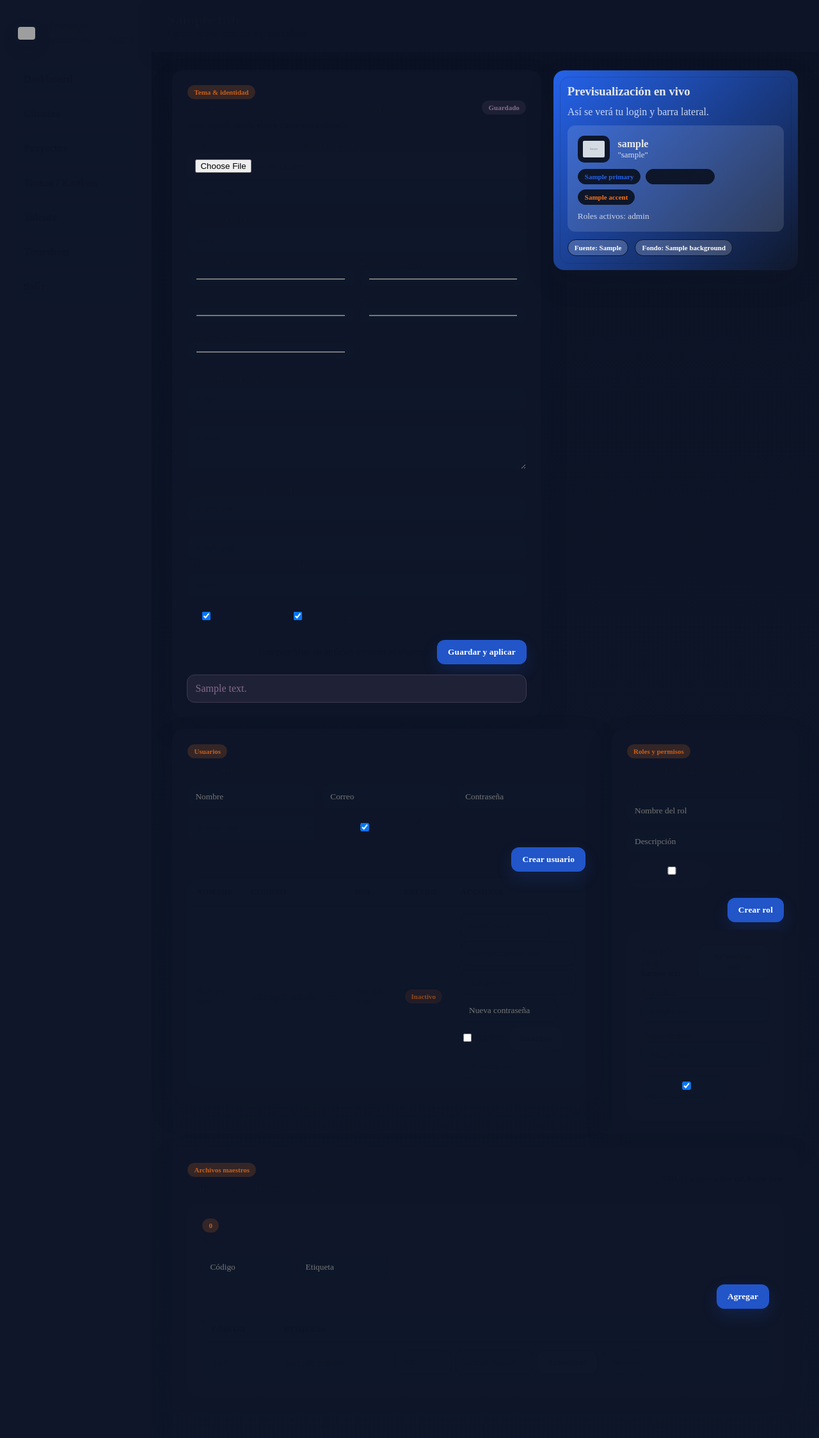
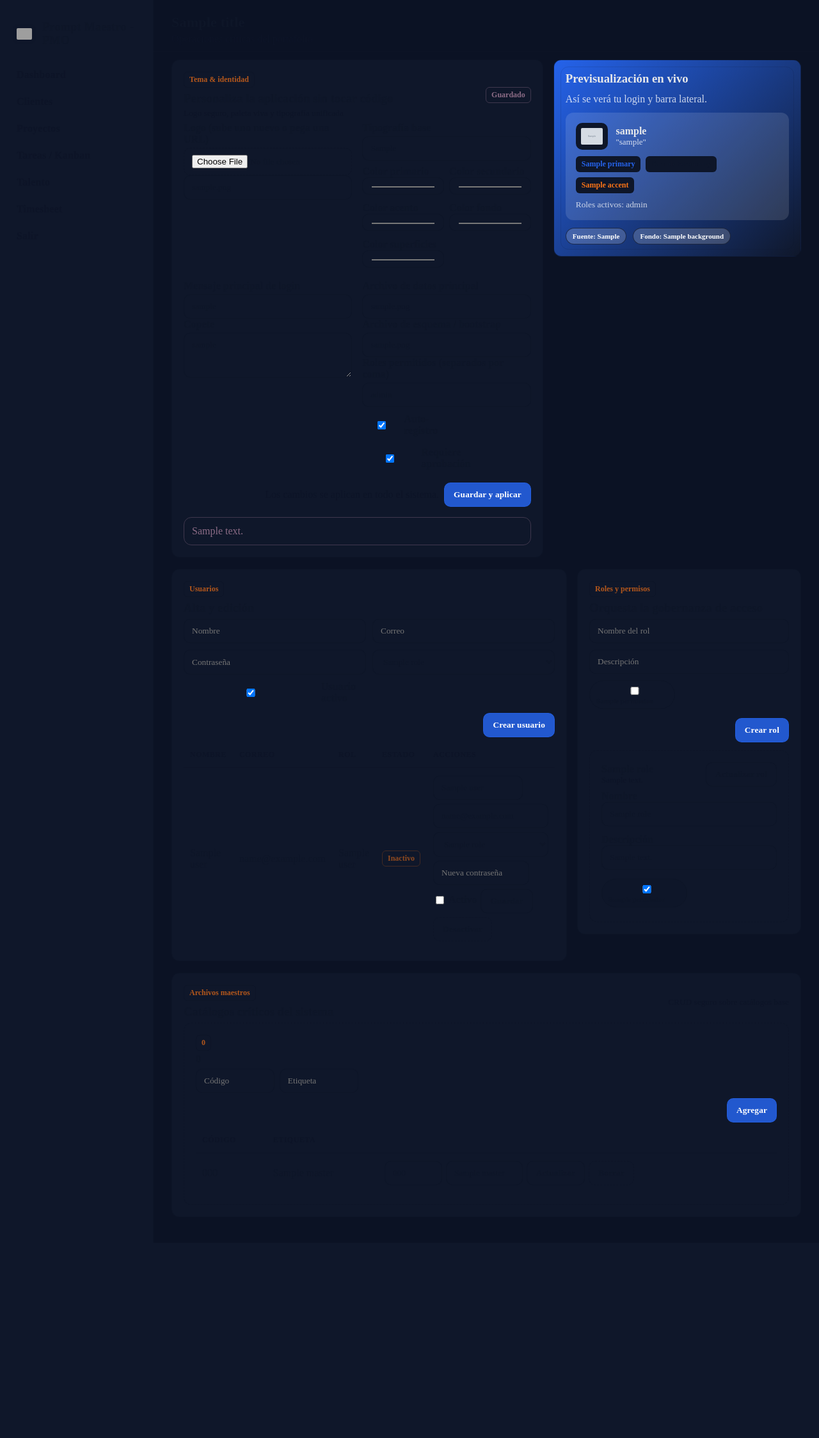
Before and after one commit to doriangomez/adminprojects, a PHP site: template src/Views/config/index.php in a window 1280 px wide. Shown: the whole page at 64% size. After the commit the page ends 1754 px from the top, so only its background shows below. Run offline with PHP 8.4, Linux system fonts and the light colour scheme; the template is opened without the code that fills it: most values are stand-ins (such as "Sample title", 1, 10 or a date in 2020); grey boxes marked "Sample" are stand-in pictures; grey boxes are pictures that could not be loaded.

Commit message:
Refine minimal UI theme

```diff
--- a/src/Views/layout/header.php
+++ b/src/Views/layout/header.php
@@ -22,20 +22,13 @@ $normalizedPath = str_starts_with($requestPath, $basePath)
             --background: <?= htmlspecialchars($theme['background']) ?>;
             --surface: <?= htmlspecialchars($theme['surface'] ?? $theme['background']) ?>;
             --font-family: <?= htmlspecialchars($theme['font_family'] ?? "'Inter', system-ui, -apple-system, BlinkMacSystemFont, 'Segoe UI', sans-serif") ?>;
-            --text: color-mix(in srgb, var(--secondary) 74%, var(--background) 26%);
-            --muted: color-mix(in srgb, var(--text) 62%, var(--background) 38%);
-            --panel: color-mix(in srgb, var(--surface) 86%, var(--background) 14%);
-            --panel-strong: color-mix(in srgb, var(--surface) 70%, var(--background) 30%);
-            --border: color-mix(in srgb, var(--surface) 58%, var(--background) 42%);
-            --border-strong: color-mix(in srgb, var(--secondary) 18%, var(--border) 82%);
-            --shadow: 0 18px 46px color-mix(in srgb, var(--secondary) 12%, transparent);
-            --soft-primary: color-mix(in srgb, var(--primary) 16%, var(--panel) 84%);
-            --soft-secondary: color-mix(in srgb, var(--secondary) 12%, var(--panel) 88%);
-            --soft-accent: color-mix(in srgb, var(--accent) 16%, var(--panel) 84%);
-            --positive: color-mix(in srgb, var(--primary) 55%, var(--accent) 45%);
-            --warning: color-mix(in srgb, var(--accent) 64%, var(--secondary) 36%);
+            --text: color-mix(in srgb, var(--secondary) 70%, var(--background) 30%);
+            --muted: color-mix(in srgb, var(--text) 60%, var(--background) 40%);
+            --panel: color-mix(in srgb, var(--surface) 85%, var(--background) 15%);
+            --border: color-mix(in srgb, var(--surface) 55%, var(--background) 45%);
+            --positive: color-mix(in srgb, var(--primary) 52%, var(--accent) 48%);
+            --warning: color-mix(in srgb, var(--accent) 60%, var(--secondary) 40%);
             --danger: color-mix(in srgb, var(--accent) 55%, var(--secondary) 45%);
-            --surface-veil: color-mix(in srgb, var(--panel) 82%, transparent);
         }
         * {
             box-sizing: border-box;
@@ -44,93 +37,81 @@ $normalizedPath = str_starts_with($requestPath, $basePath)
         body {
             margin: 0;
             display: flex;
-            background: linear-gradient(165deg, color-mix(in srgb, var(--background) 88%, var(--surface) 12%), color-mix(in srgb, var(--surface) 90%, var(--background) 10%));
+            background: color-mix(in srgb, var(--background) 96%, var(--surface) 4%);
             color: var(--text);
         }
         .sidebar {
-            width: 270px;
-            background: color-mix(in srgb, var(--surface) 88%, var(--background) 12%);
+            width: 240px;
+            background: color-mix(in srgb, var(--surface) 92%, var(--background) 8%);
             color: var(--muted);
             min-height: 100vh;
-            padding: 30px 22px;
+            padding: 32px 20px;
             position: sticky;
             top: 0;
             border-right: 1px solid var(--border);
-            box-shadow: 10px 0 26px color-mix(in srgb, var(--secondary) 8%, transparent);
         }
         .sidebar h1 {
-            margin: 0 0 28px 0;
-            font-size: 19px;
+            margin: 0 0 24px 0;
+            font-size: 18px;
             display:flex;
             align-items:center;
-            gap:12px;
-            letter-spacing: 0.04em;
+            gap:10px;
+            letter-spacing: 0.02em;
             color: var(--text);
+            font-weight: 700;
         }
         .sidebar h1 img {
-            height: 32px;
-            border-radius: 10px;
-            background: var(--panel);
+            height: 30px;
+            border-radius: 8px;
+            background: color-mix(in srgb, var(--surface) 90%, transparent);
             padding:6px;
-            box-shadow: 0 10px 20px color-mix(in srgb, var(--secondary) 12%, transparent);
         }
         .sidebar nav {
             display:flex;
             flex-direction:column;
-            gap:10px;
+            gap:4px;
         }
         .sidebar a {
-            display: flex;
-            align-items:center;
+            display: block;
             color: var(--muted);
             text-decoration: none;
-            padding: 12px 14px;
-            border-radius: 12px;
-            font-weight: 700;
+            padding: 10px 4px;
+            border-radius: 6px;
+            font-weight: 600;
             letter-spacing: 0.01em;
-            transition: all 0.18s ease;
-            border: 1px solid transparent;
-            background: color-mix(in srgb, var(--surface) 6%, transparent);
+            border-left: 2px solid transparent;
         }
-        .sidebar a:hover {
-            color: var(--text);
-            background: color-mix(in srgb, var(--surface) 12%, transparent);
-            border-color: color-mix(in srgb, var(--border) 80%, var(--surface) 20%);
-        }
+        .sidebar a:hover { color: var(--text); }
         .sidebar a.active {
             color: var(--text);
-            background: color-mix(in srgb, var(--surface) 18%, transparent);
-            border-color: color-mix(in srgb, var(--border) 60%, var(--primary) 40%);
-            box-shadow: inset 3px 0 0 var(--primary);
+            border-left-color: var(--primary);
+            font-weight: 700;
         }
         .topbar {
-            background: color-mix(in srgb, var(--panel) 90%, transparent);
-            padding: 18px 24px;
-            border-bottom: 1px solid var(--border);
+            padding: 22px 28px 10px;
             display: flex;
             justify-content: space-between;
-            align-items: center;
+            align-items: flex-start;
             position: sticky;
             top: 0;
             z-index: 10;
-            backdrop-filter: blur(8px);
-            box-shadow: 0 10px 24px color-mix(in srgb, var(--secondary) 10%, transparent);
+            background: color-mix(in srgb, var(--background) 98%, var(--surface) 2%);
+            border-bottom: 1px solid color-mix(in srgb, var(--border) 80%, transparent);
         }
         main {
             flex: 1;
             min-height: 100vh;
         }
         .content {
-            padding: 28px 32px 40px;
+            padding: 12px 28px 40px;
             display: flex;
             flex-direction: column;
             gap: 18px;
-            background: linear-gradient(180deg, color-mix(in srgb, var(--background) 88%, var(--surface) 12%), color-mix(in srgb, var(--surface) 92%, var(--background) 8%));
         }
         .page-heading h2 {
-            margin:0;
+            margin:0 0 4px 0;
             font-size: 22px;
-            letter-spacing: 0.02em;
+            letter-spacing: 0.01em;
         }
         .page-heading p {
             margin:0;
@@ -139,164 +120,157 @@ $normalizedPath = str_starts_with($requestPath, $basePath)
         .user-chip {
             display:flex;
             flex-direction:column;
-            gap:4px;
+            gap:2px;
             text-align:right;
-            padding: 10px 14px;
-            border-radius: 12px;
-            background: color-mix(in srgb, var(--surface) 14%, transparent);
-            border: 1px solid color-mix(in srgb, var(--border) 86%, var(--surface) 14%);
+            padding: 8px 0;
+            color: var(--muted);
         }
         .card {
-            background: color-mix(in srgb, var(--panel) 94%, transparent);
-            border-radius: 18px;
-            padding: 22px;
-            box-shadow: var(--shadow);
-            border: 1px solid color-mix(in srgb, var(--border) 78%, var(--surface) 22%);
+            background: color-mix(in srgb, var(--surface) 96%, var(--background) 4%);
+            border-radius: 12px;
+            padding: 18px;
+            border: 1px solid color-mix(in srgb, var(--border) 80%, transparent);
         }
         .card.ghosted {
-            background: color-mix(in srgb, var(--panel) 70%, transparent);
+            background: transparent;
             border-style: dashed;
         }
         .grid {
             display: grid;
-            grid-template-columns: repeat(auto-fit, minmax(260px, 1fr));
-            gap: 16px;
+            grid-template-columns: repeat(auto-fit, minmax(240px, 1fr));
+            gap: 14px;
         }
-        .grid.tight { gap: 12px; }
+        .grid.tight { gap: 10px; }
         .kpi {
             display: flex;
             flex-direction: column;
-            gap: 8px;
+            gap: 6px;
         }
         .kpi .label {
             color: var(--muted);
             font-size: 12px;
+            letter-spacing: 0.03em;
             text-transform: uppercase;
-            letter-spacing: 0.04em;
         }
         .kpi .value {
             font-weight: 800;
-            font-size: 32px;
+            font-size: 30px;
             letter-spacing: -0.01em;
         }
         .badge {
             display: inline-block;
-            padding: 5px 10px;
-            border-radius: 999px;
-            font-size: 11px;
-            font-weight: 700;
-            background: color-mix(in srgb, var(--surface) 92%, var(--background) 8%);
+            padding: 4px 8px;
+            border-radius: 6px;
+            font-size: 12px;
+            font-weight: 600;
+            background: transparent;
             color: var(--muted);
-            border: 1px solid var(--border);
+            border: 1px solid color-mix(in srgb, var(--border) 70%, transparent);
         }
-        .badge.success { background: color-mix(in srgb, var(--positive) 12%, var(--panel) 88%); color: var(--positive); }
-        .badge.warning { background: color-mix(in srgb, var(--warning) 12%, var(--panel) 88%); color: var(--warning); }
-        .badge.danger { background: color-mix(in srgb, var(--danger) 14%, var(--panel) 86%); color: var(--danger); }
-        .badge.neutral { background: color-mix(in srgb, var(--accent) 16%, var(--panel) 84%); color: color-mix(in srgb, var(--accent) 78%, var(--secondary) 22%); }
+        .badge.success { color: var(--positive); border-color: color-mix(in srgb, var(--positive) 40%, var(--border) 60%); }
+        .badge.warning { color: var(--warning); border-color: color-mix(in srgb, var(--warning) 40%, var(--border) 60%); }
+        .badge.danger { color: var(--danger); border-color: color-mix(in srgb, var(--danger) 40%, var(--border) 60%); }
+        .badge.neutral { color: color-mix(in srgb, var(--accent) 70%, var(--secondary) 30%); }
         table {
             width: 100%;
             border-collapse: collapse;
-            margin-top: 12px;
-            background: color-mix(in srgb, var(--panel) 96%, transparent);
-            border: 1px solid var(--border);
-            border-radius: 14px;
-            overflow: hidden;
+            margin-top: 8px;
+            background: transparent;
         }
         th, td {
-            padding: 12px 14px;
-            border-bottom: 1px solid var(--border);
+            padding: 12px 10px;
+            border-bottom: 1px solid color-mix(in srgb, var(--border) 80%, transparent);
             text-align: left;
         }
         th {
-            background: color-mix(in srgb, var(--surface) 82%, var(--background) 18%);
             font-size: 12px;
             text-transform: uppercase;
             letter-spacing: 0.04em;
             color: var(--muted);
+            font-weight: 700;
+            background: transparent;
         }
         tr:last-child td { border-bottom: none; }
-        tbody tr:hover { background: color-mix(in srgb, var(--surface) 16%, transparent); }
+        tbody tr:hover { background: color-mix(in srgb, var(--surface) 20%, transparent); }
         .toolbar {
             display: flex;
             justify-content: space-between;
             align-items: center;
-            margin-bottom: 12px;
+            margin-bottom: 6px;
             gap: 10px;
         }
         .btn {
-            padding: 10px 16px;
-            border-radius: 12px;
-            border: 1px solid transparent;
+            padding: 10px 14px;
+            border-radius: 10px;
+            border: 1px solid color-mix(in srgb, var(--border) 70%, transparent);
             cursor: pointer;
             font-weight: 700;
             letter-spacing: 0.01em;
-            transition: transform 0.12s ease, box-shadow 0.2s ease, background 0.2s ease, border-color 0.2s ease;
+            background: transparent;
+            color: var(--text);
+            transition: background 0.15s ease, color 0.15s ease, border-color 0.15s ease;
         }
         .btn.primary {
-            background: color-mix(in srgb, var(--primary) 82%, var(--secondary) 18%);
+            background: color-mix(in srgb, var(--primary) 85%, var(--secondary) 15%);
             color: white;
-            box-shadow: 0 10px 26px color-mix(in srgb, var(--primary) 16%, transparent);
-            border-color: color-mix(in srgb, var(--primary) 36%, transparent);
+            border-color: color-mix(in srgb, var(--primary) 55%, transparent);
         }
         .btn.secondary {
-            background: color-mix(in srgb, var(--surface) 92%, var(--background) 8%);
-            color: var(--text);
-            border: 1px solid var(--border);
+            background: color-mix(in srgb, var(--surface) 94%, var(--background) 6%);
         }
         .btn.ghost {
             background: transparent;
-            color: var(--text);
-            border: 1px dashed var(--border-strong);
+            border-style: dashed;
         }
-        .btn:hover { transform: translateY(-1px); box-shadow: 0 10px 24px color-mix(in srgb, var(--secondary) 12%, transparent); }
+        .btn:hover { background: color-mix(in srgb, var(--surface) 92%, transparent); }
         form.inline { display: flex; gap: 8px; align-items: center; flex-wrap: wrap; }
         input, select, textarea {
             padding: 10px 12px;
-            border: 1px solid var(--border);
+            border: 1px solid color-mix(in srgb, var(--border) 80%, transparent);
             border-radius: 10px;
             width: 100%;
-            background: color-mix(in srgb, var(--surface) 92%, transparent);
+            background: color-mix(in srgb, var(--surface) 94%, var(--background) 6%);
             color: var(--text);
         }
         input[type="file"] {
-            border: 1px dashed var(--border-strong);
-            background: var(--soft-secondary);
+            border-style: dashed;
         }
         textarea { resize: vertical; }
         label { font-weight: 700; color: var(--text); display:block; margin-bottom:4px; }
         .hint { color: var(--muted); font-size: 13px; }
-        .kanban { display: grid; grid-template-columns: repeat(auto-fit, minmax(220px, 1fr)); gap: 12px; }
-        .column { background: color-mix(in srgb, var(--surface) 90%, var(--background) 10%); padding: 12px; border-radius: 12px; border: 1px solid var(--border); box-shadow: 0 6px 14px color-mix(in srgb, var(--secondary) 10%, transparent); }
-        .column h3 { margin: 0 0 8px 0; font-size: 14px; color: var(--muted); text-transform: uppercase; letter-spacing: 0.04em; }
-        .card-task { background: color-mix(in srgb, var(--panel) 96%, transparent); border-radius: 12px; padding: 12px; box-shadow: 0 8px 18px color-mix(in srgb, var(--secondary) 10%, transparent); margin-bottom: 8px; border: 1px solid var(--border); }
-        .pill { border-radius: 999px; padding: 6px 10px; font-size: 11px; font-weight: 700; background: var(--soft-secondary); color: var(--text); border: 1px solid var(--border); }
-        .pill.high { background: color-mix(in srgb, var(--danger) 16%, var(--panel) 84%); color: var(--danger); }
-        .pill.medium { background: color-mix(in srgb, var(--warning) 16%, var(--panel) 84%); color: var(--warning); }
-        .pill.low { background: color-mix(in srgb, var(--positive) 16%, var(--panel) 84%); color: var(--positive); }
-        .section-grid { display:grid; gap:18px; align-items:start; }
+        .kanban { display: grid; grid-template-columns: repeat(auto-fit, minmax(220px, 1fr)); gap: 10px; }
+        .column { background: color-mix(in srgb, var(--surface) 94%, var(--background) 6%); padding: 12px; border-radius: 12px; border: 1px solid color-mix(in srgb, var(--border) 80%, transparent); }
+        .column h3 { margin: 0 0 8px 0; font-size: 13px; color: var(--muted); text-transform: uppercase; letter-spacing: 0.03em; }
+        .card-task { background: transparent; border-radius: 10px; padding: 12px; border: 1px solid color-mix(in srgb, var(--border) 80%, transparent); margin-bottom: 8px; }
+        .pill { border-radius: 999px; padding: 6px 10px; font-size: 11px; font-weight: 700; background: transparent; color: var(--text); border: 1px solid color-mix(in srgb, var(--border) 70%, transparent); }
+        .pill.high { color: var(--danger); border-color: color-mix(in srgb, var(--danger) 40%, var(--border) 60%); }
+        .pill.medium { color: var(--warning); border-color: color-mix(in srgb, var(--warning) 40%, var(--border) 60%); }
+        .pill.low { color: var(--positive); border-color: color-mix(in srgb, var(--positive) 40%, var(--border) 60%); }
+        .section-grid { display:grid; gap:16px; align-items:start; }
         .section-grid.twothirds { grid-template-columns: 3fr 2fr; }
         .section-grid.wide { grid-template-columns: 2fr 3fr; }
         .card-overlay { position:relative; overflow:hidden; }
-        .card-overlay::after { content:''; position:absolute; inset:10px; border-radius:14px; border:1px solid color-mix(in srgb, var(--panel) 30%, transparent); opacity:0.6; }
-        .stack { display:flex; flex-direction:column; gap:12px; }
-        .pillset { display:flex; gap:8px; flex-wrap:wrap; }
+        .card-overlay::after { content:''; position:absolute; inset:10px; border-radius:12px; border:1px solid color-mix(in srgb, var(--panel) 26%, transparent); opacity:0.5; }
+        .stack { display:flex; flex-direction:column; gap:10px; }
+        .pillset { display:flex; gap:6px; flex-wrap:wrap; }
         .text-muted { color: var(--muted); }
-        .alert { padding:12px; border-radius: 12px; border:1px solid var(--border); background: var(--soft-secondary); color: var(--text); }
-        .alert.success { background: color-mix(in srgb, var(--positive) 14%, var(--panel) 86%); color: var(--positive); border-color: color-mix(in srgb, var(--positive) 40%, var(--border) 60%); }
+        .alert { padding:12px; border-radius: 12px; border:1px solid color-mix(in srgb, var(--border) 80%, transparent); background: color-mix(in srgb, var(--surface) 95%, var(--background) 5%); color: var(--text); }
+        .alert.success { color: var(--positive); border-color: color-mix(in srgb, var(--positive) 40%, var(--border) 60%); }
         .table-actions { display:flex; gap:8px; flex-wrap:wrap; }
         .chip-list { display:flex; flex-wrap:wrap; gap:8px; }
-        .subtle-card { background: var(--soft-secondary); border: 1px dashed var(--border-strong); box-shadow: none; }
+        .subtle-card { background: transparent; border: 1px dashed color-mix(in srgb, var(--border) 70%, transparent); box-shadow: none; }
         .table-wrapper { overflow-x: auto; }
         @media (max-width: 1024px) {
             body { flex-direction: column; }
-            .sidebar { position: relative; width: 100%; flex-direction: row; display:flex; align-items:center; gap:16px; min-height: unset; border-bottom: 1px solid var(--border); box-shadow: none; }
+            .sidebar { position: relative; width: 100%; flex-direction: row; display:flex; align-items:center; gap:14px; min-height: unset; border-bottom: 1px solid var(--border); }
             .sidebar nav { flex-direction: row; flex-wrap: wrap; }
-            .sidebar a { flex: 1 1 140px; justify-content: center; }
+            .sidebar a { flex: 1 1 140px; text-align: center; border-left: none; border-top: 2px solid transparent; }
+            .sidebar a.active { border-top-color: var(--primary); }
             main { width: 100%; }
-            .content { padding: 20px; }
+            .content { padding: 16px; }
         }
         @media (max-width: 720px) {
-            .topbar { flex-direction: column; align-items: flex-start; gap:10px; }
+            .topbar { flex-direction: column; align-items: flex-start; gap:10px; padding-inline: 18px; }
             .user-chip { width: 100%; text-align:left; }
             .toolbar { flex-direction: column; align-items: flex-start; }
         }
```
Also changed, not shown: src/Views/auth/login.php (+38 -28 lines).
